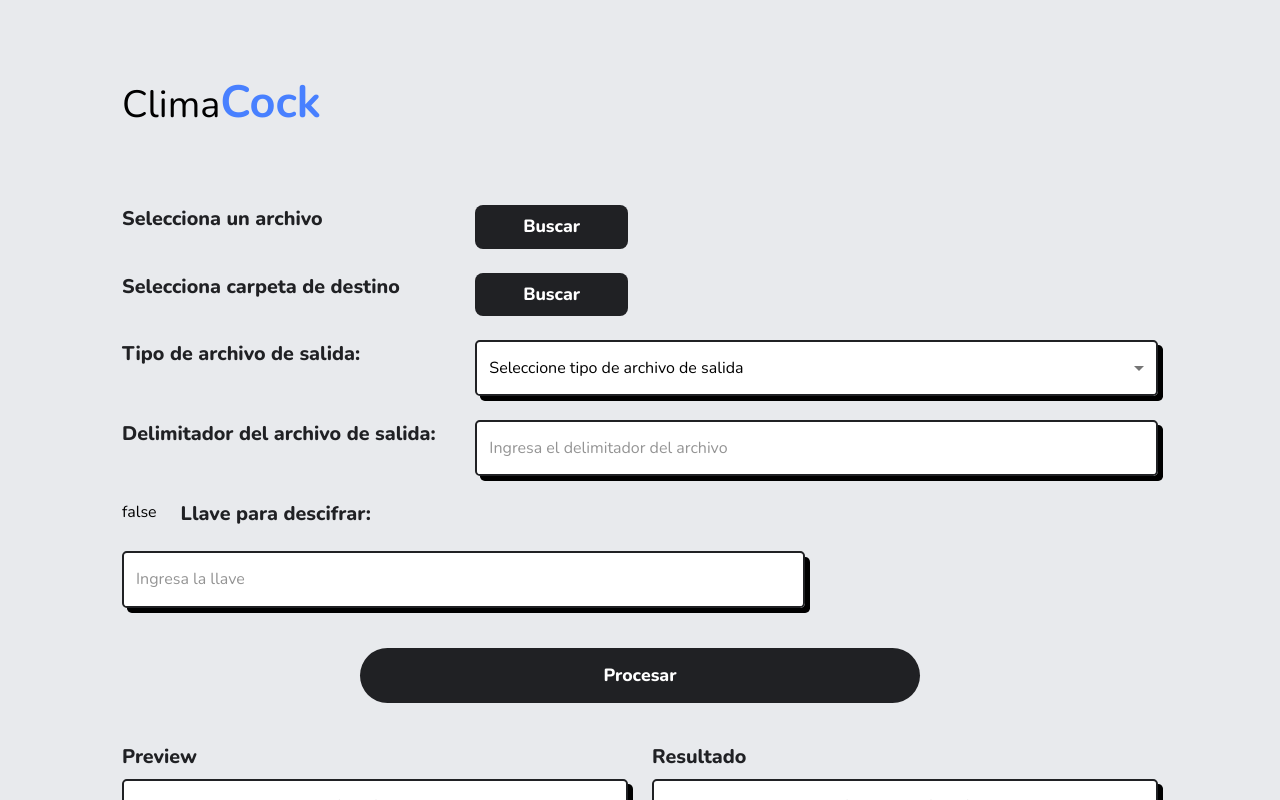
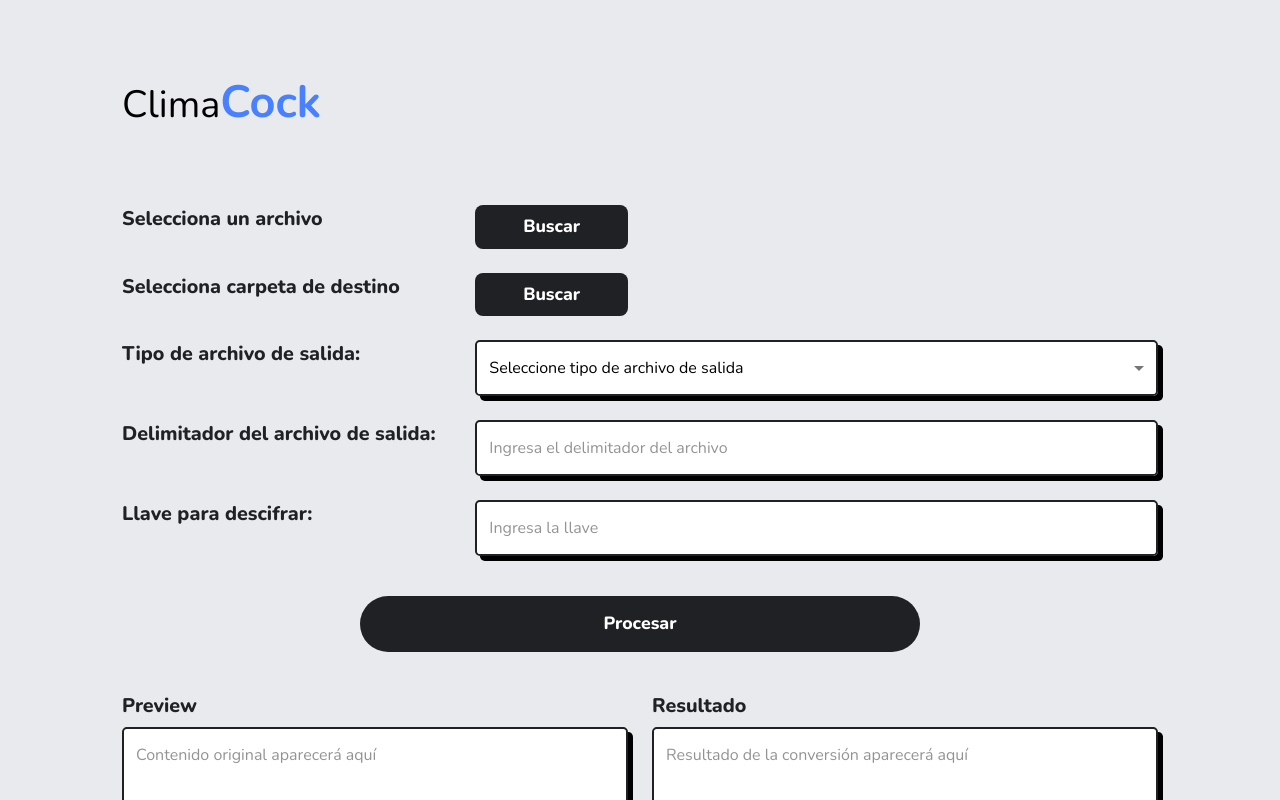
Before and after one commit to ARI-PARSING/ARI-PARSING-FRONTEND, a React (Vite) app: page / in a window 1280 px wide. Shown: the top 800 px of the page. Built offline with nearby package versions, Linux system fonts and the light colour scheme.

Commit message:
removing unused code

```diff
--- a/src/pages/Home.jsx
+++ b/src/pages/Home.jsx
@@ -394,8 +394,6 @@ const Home = () => {
               />
             </Grid>
 
-            <p>{isDelimiterDisabled.toString()}</p>
-            {/* <p>a{watch("delimiter") && "El delimitador no puede estar vacío"}a</p> */}
 
             {/* Llave de cifrado/descifrado */}
             <Grid item size={4}>
```
